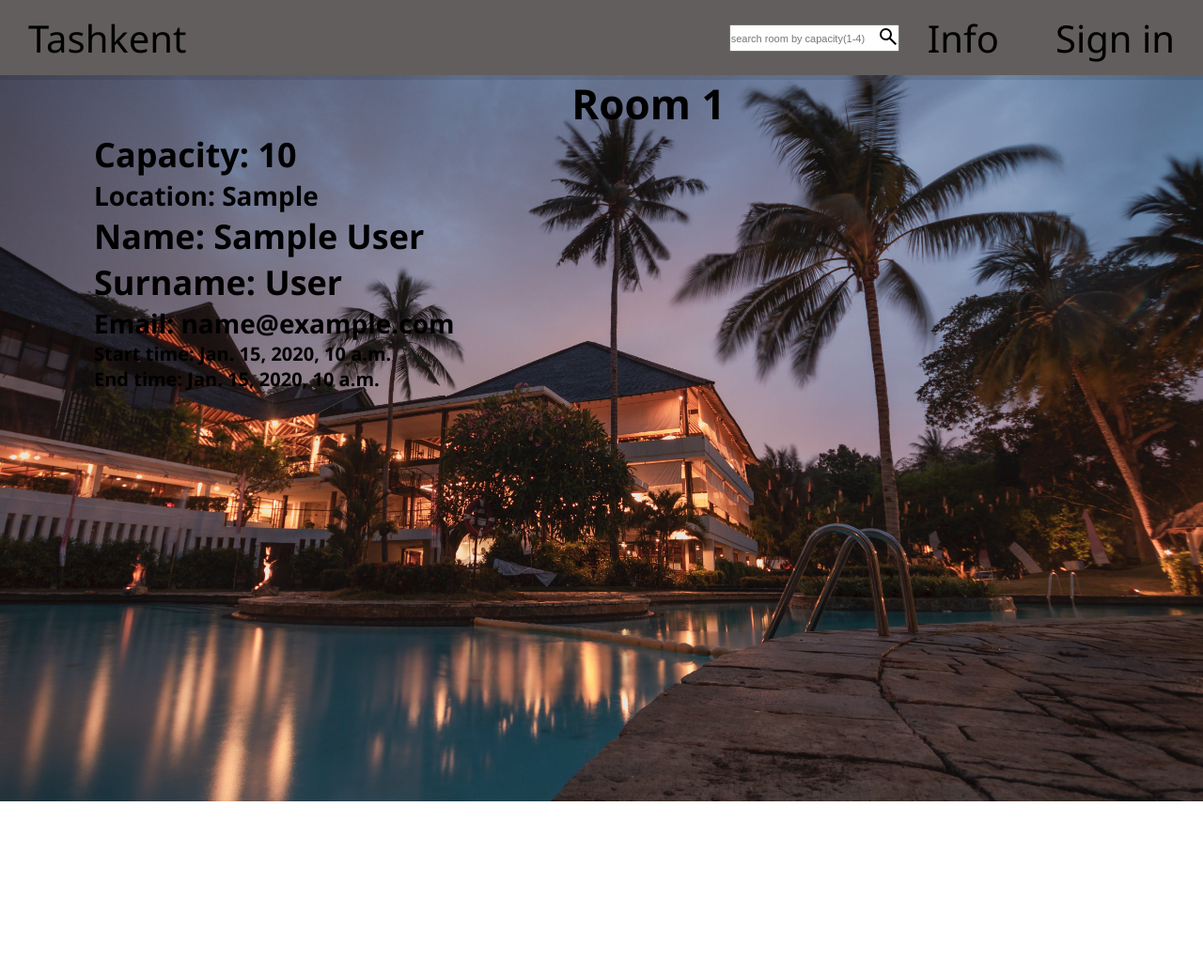
After one commit to OleksandrKasapchuk/hotel_booking, a Django app: page /booking-info/1 in a window 1280 px wide. The commit adds this page. Shown: the top 1040 px of the page at 94% size. Run offline with Django 5.2, Linux system fonts and the light colour scheme; tables that the repository leaves empty hold one stand-in row (values such as "Sample post").

Commit message:
added booking option

```diff
--- a/booking/models.py
+++ b/booking/models.py
@@ -5,7 +5,6 @@ class User(models.Model):
     name = models.CharField(max_length=50)
     surname = models.CharField(max_length=50)
     email = models.EmailField()
-
     def __str__(self):
         return self.name
 
--- a/booking/urls.py
+++ b/booking/urls.py
@@ -5,5 +5,7 @@ urlpatterns = [
     path("", booking_views.index, name="index"),
     path("rooms/", booking_views.show_rooms, name="rooms"),
     path("rooms/<int:room_id>", booking_views.get_room, name="room-details"),
-    path("search-room/", booking_views.search_room, name="search-room")
+    path("search-room/", booking_views.search_room, name="search-room"),
+    path("book-room/<int:room_id>", booking_views.book_room, name="book-room"),
+    path("booking-info/<int:pk>", booking_views.show_booking_details, name="booking-info")
 ]
--- a/booking/views.py
+++ b/booking/views.py
@@ -5,7 +5,7 @@ from django.http import HttpResponse
 def index(request):
     return render(
         request,
-        template_name="booking/index.html"
+        "booking/index.html"
     )
 def show_rooms(request):
     context = {"rooms": Room.objects.all()}
@@ -19,7 +19,7 @@ def get_room(request, room_id):
     context = {"room": Room.objects.get(id=room_id)}
     return render(
         request,
-        template_name="booking/room_details.html",
+        "booking/room_details.html",
         context=context
     )
 
@@ -34,8 +34,39 @@ def search_room(request):
         context = {"rooms":rooms}
         return render(
             request,
-            template_name="booking/filter_rooms.html",
+            "booking/filter_rooms.html",
             context=context
         )
     else:
         return render(request, "booking/search_room.html")
+
+def book_room(request, room_id):
+    if request.method == "POST":
+        name = request.POST.get('name')
+        surname = request.POST.get('surname')
+        email = request.POST.get('email')
+        start_time = request.POST.get('start_time')
+        end_time = request.POST.get('end_time')
+        room = Room.objects.get(id=room_id)
+        try:
+            user = User.objects.get(name=name, surname=surname, email=email)
+        except User.DoesNotExist:
+            user = User(name=name, surname=surname, email=email)
+            user.save()
+        booking = Booking.objects.create(user=user, room=room, start_time=start_time,end_time=end_time)
+
+        return redirect("booking-info", pk = booking.id)
+    else:
+        context = {"room": Room.objects.get(id=room_id)}
+        return render(request, template_name="booking/book-room.html", context=context)
+
+def show_booking_details(request, pk):
+    try:
+        booking = Booking.objects.get(id=pk)
+        context = {'booking': booking}
+        return render(request, 'booking/booking_info.html', context=context)
+    except Booking.DoesNotExist:
+        return HttpResponse (
+            "Booking doesn't exist!",
+            status=404
+        )
--- a/static/css/style.css
+++ b/static/css/style.css
@@ -24,6 +24,7 @@ body {
     background-size: cover;
     background-repeat: no-repeat;
     height: 100vh;
+    font-family:'Segoe UI', Tahoma, Geneva, Verdana, sans-serif;
 }
 nav {
     box-shadow: -5px 0 0 5px rgb(0,0,0,0.1);
--- a/templates/booking/base.html
+++ b/templates/booking/base.html
@@ -13,10 +13,12 @@
             <li><a href="{% url 'index' %}">Tashkent</a></li>
             <li> {% include "booking/search_room.html" %} </li>
             <li><a href="#">Info</a></li>
-            {% if request.user.is_unauthenticated %}
-                <li><a href="#">Sign in</a></li>
-            {% else %}
-                <li><a href="#">Log out</a></li>
+            <li>
+                {% if request.user.is_authenticated %}
+                    <a href="#">Log out</a>
+                {% else %}
+                    <a href="#">Sign in</a>
+            </li>
             {% endif %}
         </ul>
     </nav>
--- /dev/null
+++ b/templates/booking/booking_info.html
@@ -0,0 +1,12 @@
+{% extends "booking/base.html" %}
+
+{% block main %}
+<h1>Room {{ booking.room.number }}</h1>
+<h2>Capacity: {{ booking.room.capacity }} </h2>
+<h3>Location: {{ booking.room.location }} </h3>
+<h2>Name: {{booking.user.name}} </h2>
+<h2>Surname: {{booking.user.surname}} </h2>
+<h3>Email: {{booking.user.email}} </h3>
+<h4>Start time: {{booking.start_time}} </h4>
+<h4>End time: {{booking.end_time}} </h4>
+{% endblock %}
--- a/templates/booking/filter_rooms.html
+++ b/templates/booking/filter_rooms.html
@@ -4,7 +4,7 @@
 
 <ul>
     {% for room in rooms %}
-        <li>{{ room }}</li>
+        <li><a href="{% url 'room-details' room.id %}">{{ room }}</a></li>
     {% endfor %}
 </ul>
 {% endblock %}
--- a/templates/booking/index.html
+++ b/templates/booking/index.html
@@ -3,7 +3,6 @@
 
 {% block main %}
 
-<h2><a href="{% url 'search-room' %}">Search room</a></h2>
 <h2><a href="{% url 'rooms' %}"> Rooms </a></h2>
 
 {% endblock %}
--- a/templates/booking/room_details.html
+++ b/templates/booking/room_details.html
@@ -1,7 +1,9 @@
 {% extends "booking/base.html" %}
 
 {% block main %}
+<h1>number: {{room.id}} </h1>
 <h1>Room {{ room.number }}</h1>
 <h2>Capacity: {{ room.capacity }} </h2>
 <h3>Location: {{ room.location }} </h3>
+<h3><a href="{% url 'book-room' room.id %}">Book the room</a></h3>
 {% endblock %}
```
Also changed, not shown: templates/booking/book-room.html (added, +22 -0 lines).
